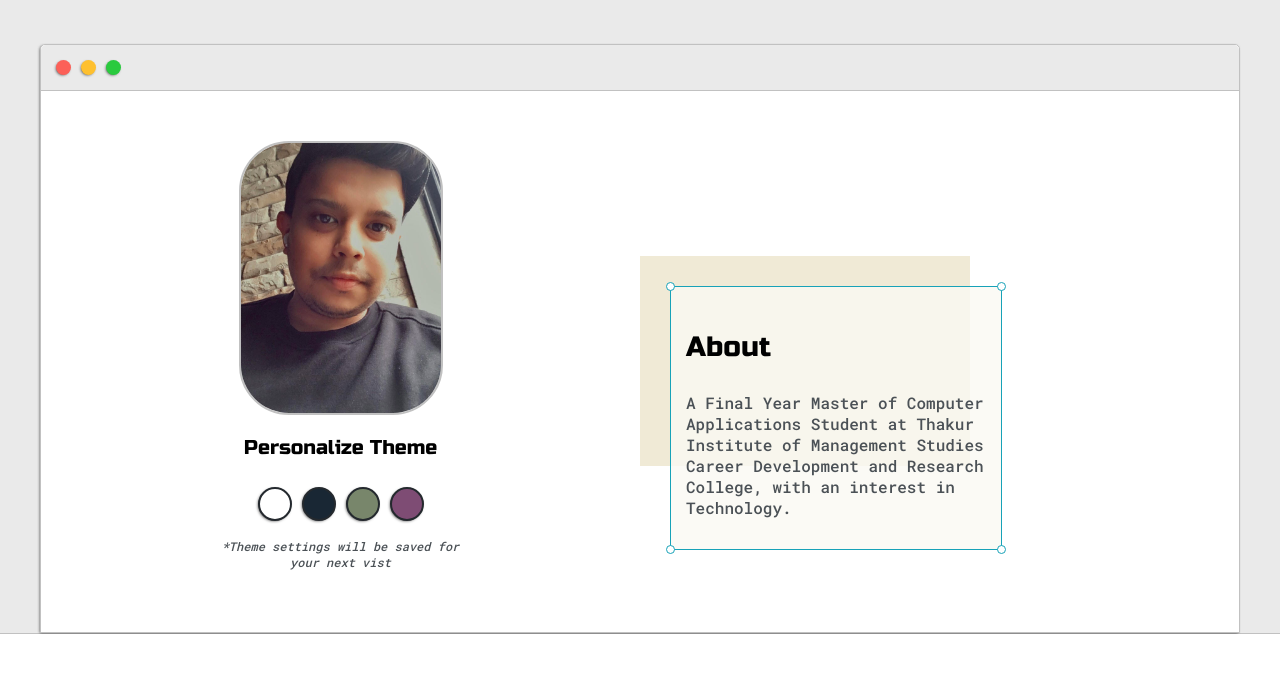
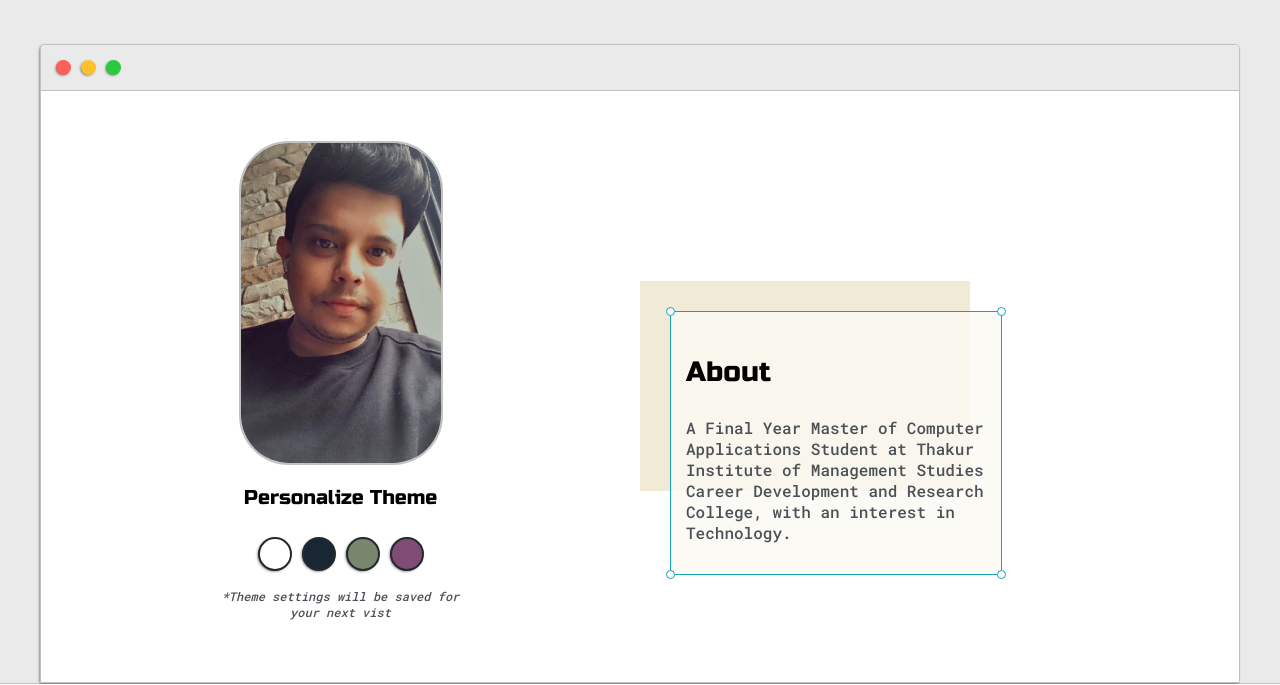
Before and after one commit to saudshaikh724/Portfolio, a plain HTML site: page index.html in a window 1280 px wide. Shown: the part 117-802 px from the top of the page. Drawn offline with Linux system fonts and the light colour scheme.

Commit message:
Update default.css

```diff
--- a/default.css
+++ b/default.css
@@ -173,7 +173,7 @@ h6 { font-size: 16px;}
 	display: block;
 	margin:0 auto;
 
-	height: 270px;
+	height: 320px;
 	width: 200px;
 	object-fit: cover;
 	border:2px solid var(--borderColor);
```
